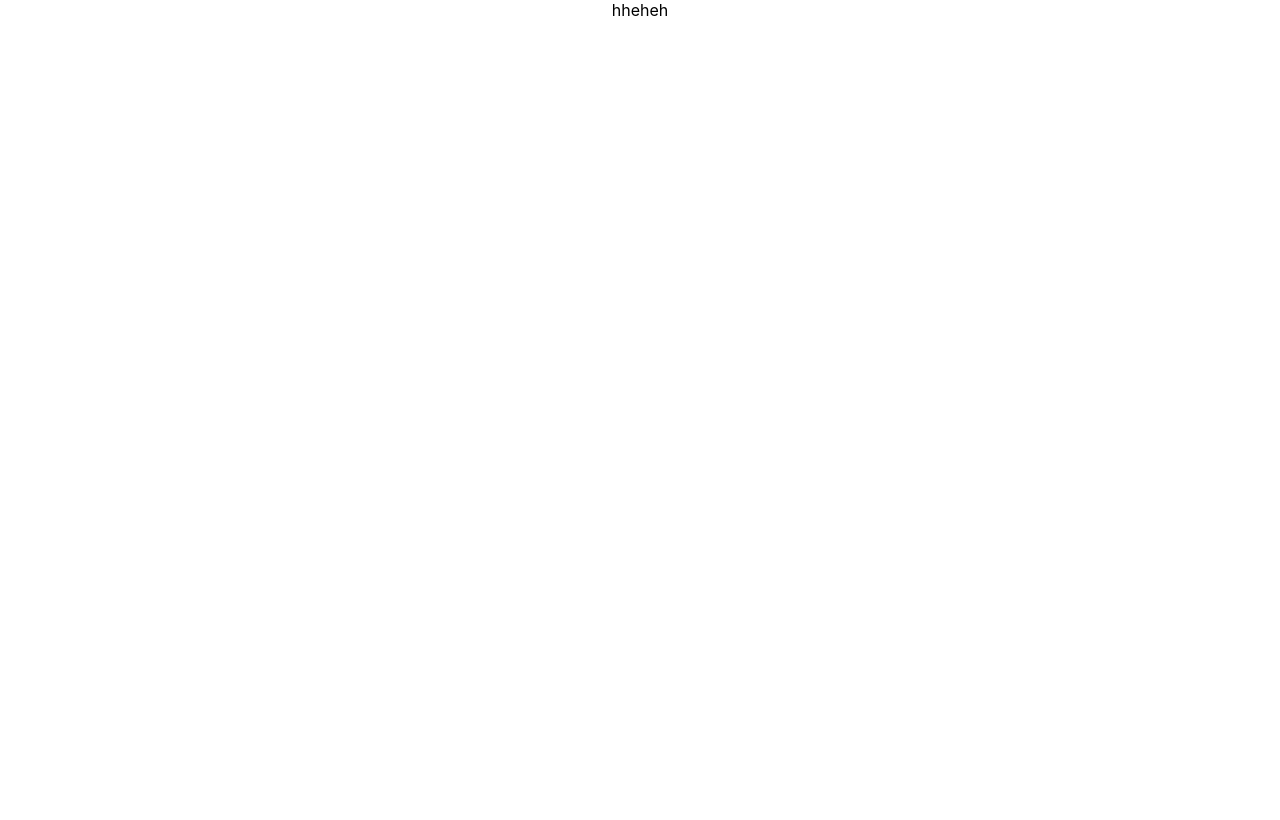
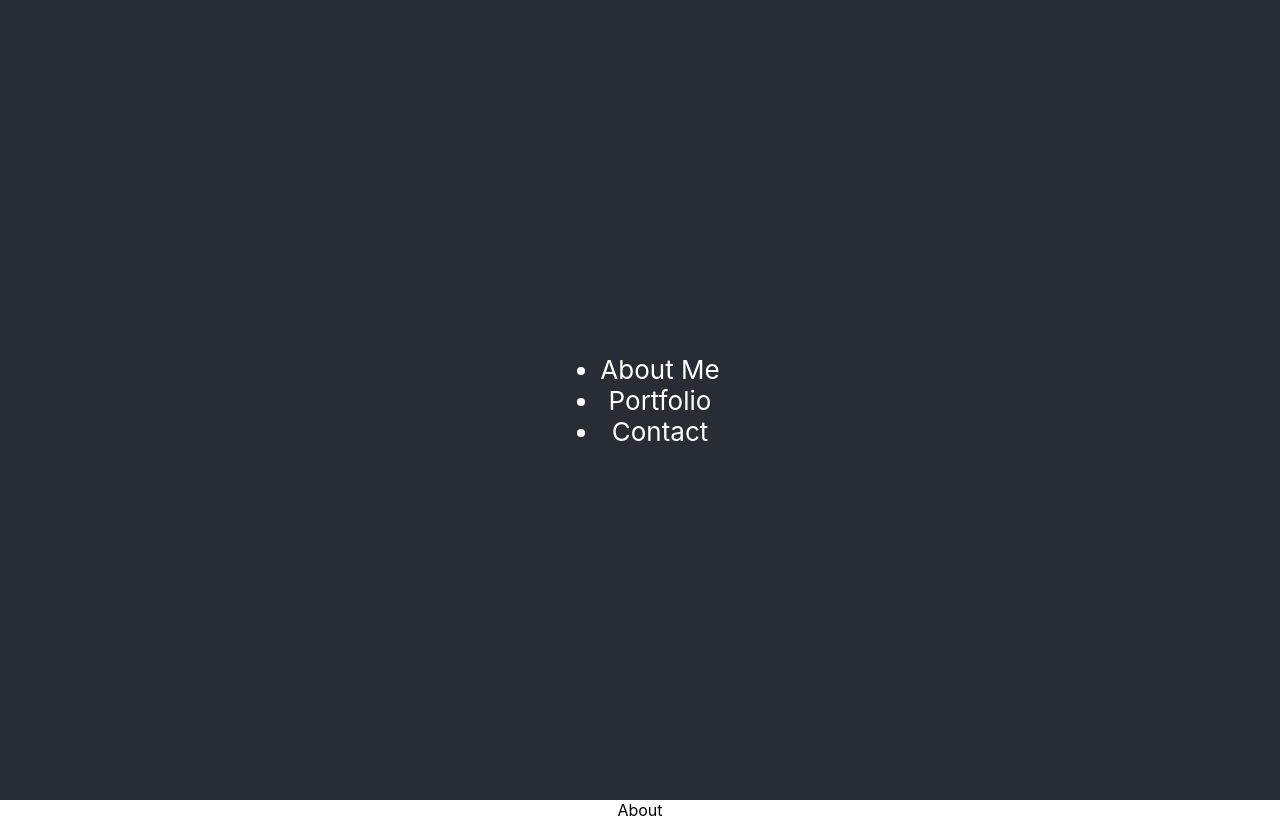
Before and after one commit to rsmitawa/rsmitawa.github.io, a React (Create React App) app: page /about in a window 1280 px wide. Built offline with nearby package versions, Linux system fonts and the light colour scheme.

Commit message:
add routes

```diff
--- a/package.json
+++ b/package.json
@@ -9,6 +9,7 @@
     "@testing-library/user-event": "^13.5.0",
     "react": "^17.0.2",
     "react-dom": "^17.0.2",
+    "react-router-dom": "^6.2.2",
     "react-scripts": "5.0.0",
     "web-vitals": "^2.1.4"
   },
--- a/src/App.css
+++ b/src/App.css
@@ -2,18 +2,7 @@
   text-align: center;
 }
 
-.App-logo {
-  height: 40vmin;
-  pointer-events: none;
-}
-
-@media (prefers-reduced-motion: no-preference) {
-  .App-logo {
-    animation: App-logo-spin infinite 20s linear;
-  }
-}
-
-.App-header {
+.header-container {
   background-color: #282c34;
   min-height: 100vh;
   display: flex;
@@ -23,16 +12,3 @@
   font-size: calc(10px + 2vmin);
   color: white;
 }
-
-.App-link {
-  color: #61dafb;
-}
-
-@keyframes App-logo-spin {
-  from {
-    transform: rotate(0deg);
-  }
-  to {
-    transform: rotate(360deg);
-  }
-}
--- a/src/App.js
+++ b/src/App.js
@@ -1,9 +1,19 @@
+import { Routes, Route, Link } from "react-router-dom";
+import { About } from "./components/About";
+import { Home } from "./components/Home";
 import "./App.css";
+import { Header } from "./components/Header";
 
 const App = () => {
-  return <div className="App">
-    hheheh
-  </div>;
+  return (
+    <div className="App">
+      <Header />
+      <Routes>
+        <Route path="/my_portfolio" element={<Home />} />
+        <Route path="/about" element={<About />} />
+      </Routes>
+    </div>
+  );
 };
 
 export default App;
--- /dev/null
+++ b/src/components/About.jsx
@@ -0,0 +1,3 @@
+export const About = () => {
+  return <div>About</div>;
+};
--- /dev/null
+++ b/src/components/Header.jsx
@@ -0,0 +1,13 @@
+export const Header = () => {
+  return (
+    <header className="header-container">
+      <nav>
+        <ul>
+          <li>About Me</li>
+          <li>Portfolio</li>
+          <li>Contact</li>
+        </ul>
+      </nav>
+    </header>
+  );
+};
--- /dev/null
+++ b/src/components/Home.jsx
@@ -0,0 +1,5 @@
+export const Home = () => {
+  return (
+   <div>Hi!, I'm Ramesh Mitawa</div>
+  );
+};
--- a/src/index.js
+++ b/src/index.js
@@ -1,14 +1,17 @@
-import React from 'react';
-import ReactDOM from 'react-dom';
-import './index.css';
-import App from './App';
-import reportWebVitals from './reportWebVitals';
+import React from "react";
+import ReactDOM from "react-dom";
+import App from "./App";
+import reportWebVitals from "./reportWebVitals";
+import { BrowserRouter } from "react-router-dom";
+import "./index.css";
 
 ReactDOM.render(
   <React.StrictMode>
-    <App />
+    <BrowserRouter>
+      <App />
+    </BrowserRouter>
   </React.StrictMode>,
-  document.getElementById('root')
+  document.getElementById("root")
 );
 
 // If you want to start measuring performance in your app, pass a function
```
Also changed, not shown: 2 other files (tests, documents, lock files or other folders).
